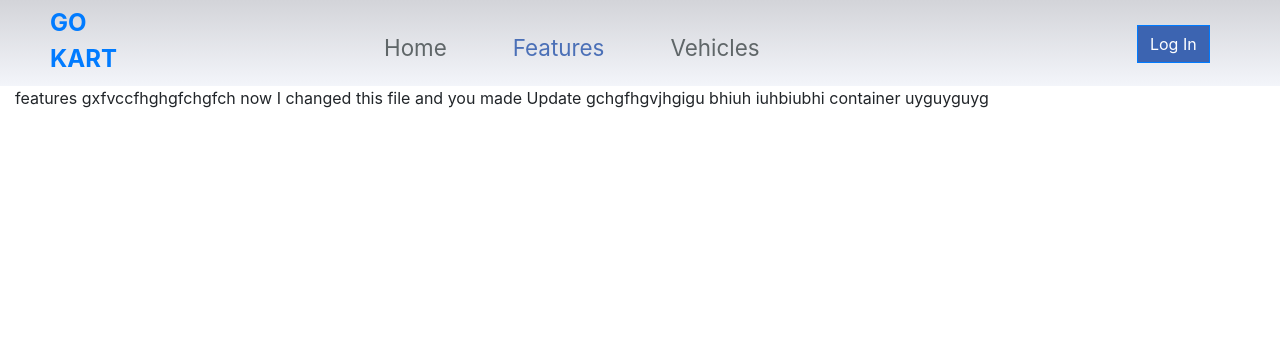
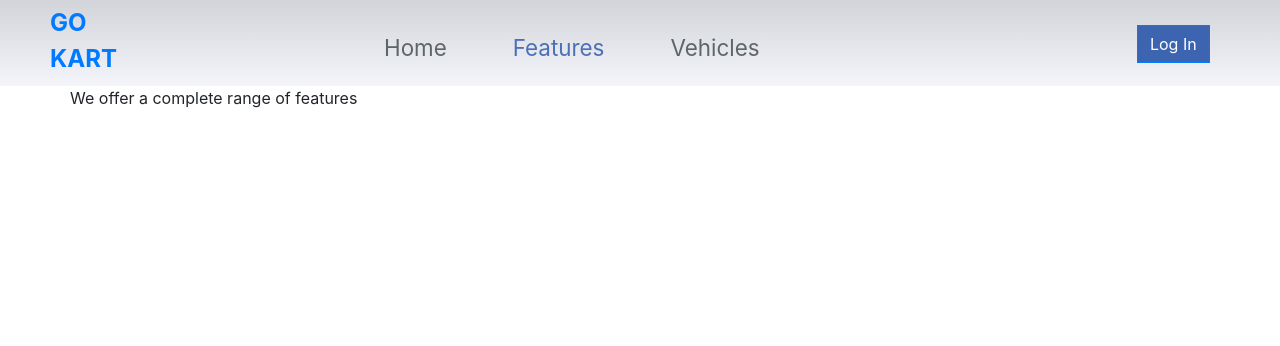
Before and after one commit to Bogdan00766/Car-Rental-Yii-framework-web-app, a PHP site: page /index.php?page=features in a window 1280 px wide. Shown: the top 346 px of the page. Run offline with PHP 8.4, Linux system fonts and the light colour scheme; some libraries are stand-ins or nearby versions.

Commit message:
Add a text in features

```diff
--- a/Stage2/pages/features.php
+++ b/Stage2/pages/features.php
@@ -1,9 +1,5 @@
-features gxfvccfhghgfchgfch
-
-now I changed this file and you made Update
-
-gchgfhgvjhgigu
-bhiuh
-iuhbiubhi
-container
-uyguyguyg
+<div class="container">
+    <div class="row">
+        We offer a complete range of features
+    </div>
+</div>
```
